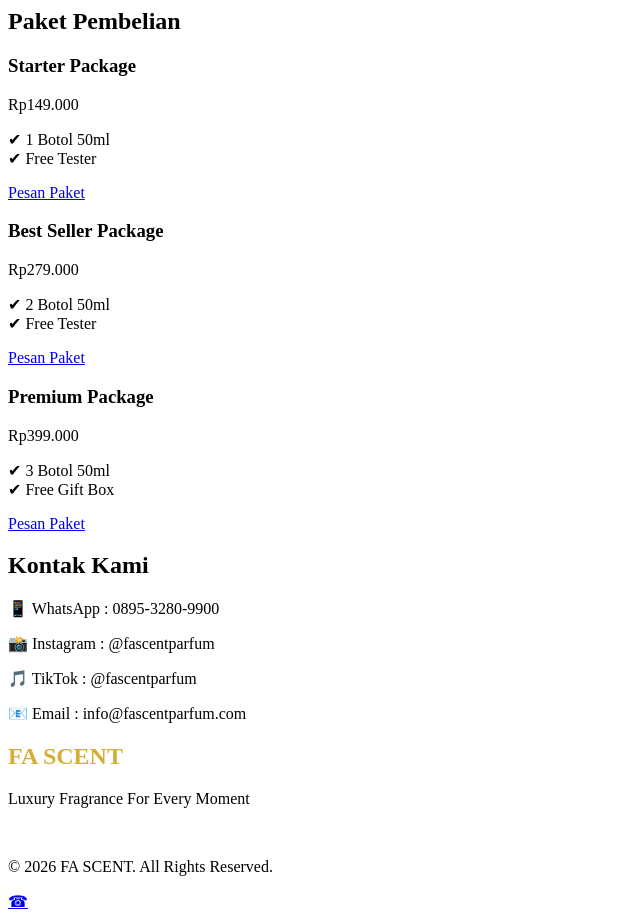
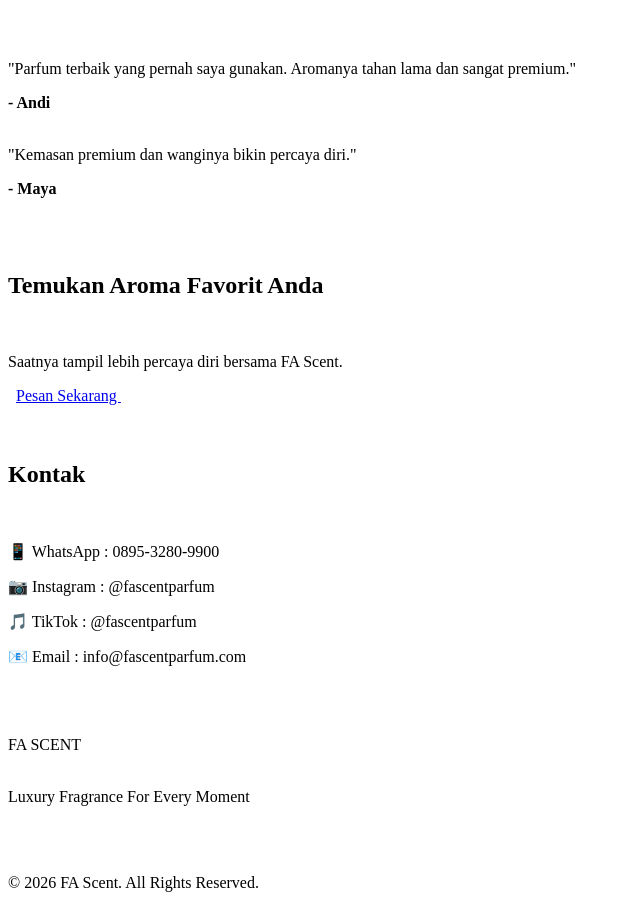
Before and after one commit to fadila23sti-droid/FAScentParfum, a plain HTML site: page index.html in a window 1280 px wide. Shown: the top 913 px of the page, without its empty margins (0-640 px from the left). Drawn offline with Linux system fonts and the light colour scheme.

Commit message:
Enhance index.html with testimonials and contact updates
Added testimonials section and updated contact information.

```diff
--- a/index.html
+++ b/index.html
@@ -1,51 +1,51 @@
-<section id="pricing">
-
-<h2 class="section-title">
-Paket Pembelian
 </h2>
 
-<div class="products">
+<div class="testimonials">
 
-<div class="product-card">
-<div class="product-info">
-<h3>Starter Package</h3>
-<div class="price">Rp149.000</div>
-<p>✔ 1 Botol 50ml<br>✔ Free Tester</p>
-<a href="https://wa.me/6289532809900" class="buy-btn">Pesan Paket</a>
-</div>
+<div class="testimonial">
+<p>
+"Parfum terbaik yang pernah saya gunakan.
+Aromanya tahan lama dan sangat premium."
+</p>
+<strong>- Andi</strong>
 </div>
 
-<div class="product-card">
-<div class="product-info">
-<h3>Best Seller Package</h3>
-<div class="price">Rp279.000</div>
-<p>✔ 2 Botol 50ml<br>✔ Free Tester</p>
-<a href="https://wa.me/6289532809900" class="buy-btn">Pesan Paket</a>
-</div>
-</div>
-
-<div class="product-card">
-<div class="product-info">
-<h3>Premium Package</h3>
-<div class="price">Rp399.000</div>
-<p>✔ 3 Botol 50ml<br>✔ Free Gift Box</p>
-<a href="https://wa.me/6289532809900" class="buy-btn">Pesan Paket</a>
-</div>
+<div class="testimonial">
+<p>
+"Kemasan premium dan wanginya bikin percaya diri."
+</p>
+<strong>- Maya</strong>
 </div>
 
 </div>
 
 </section>
 
+<section id="cta">
+
+<h2>
+Temukan Aroma Favorit Anda
+</h2>
+
+<p>
+Saatnya tampil lebih percaya diri bersama FA Scent.
+</p>
+
+<a href="https://wa.me/6289532809900" class="btn" target="_blank">
+Pesan Sekarang
+</a>
+
+</section>
+
 <section id="contact">
 
 <h2 class="section-title">
-Kontak Kami
+Kontak
 </h2>
 
 <div class="contact">
 <p>📱 WhatsApp : 0895-3280-9900</p>
-<p>📸 Instagram : @fascentparfum</p>
+<p>📷 Instagram : @fascentparfum</p>
 <p>🎵 TikTok : @fascentparfum</p>
 <p>📧 Email : info@fascentparfum.com</p>
 </div>
@@ -54,19 +54,19 @@
 
 <footer>
 
-<h2 style="color:#D4AF37;">FA SCENT</h2>
+<div class="footer-logo">
+FA SCENT
+</div>
 
 <p>Luxury Fragrance For Every Moment</p>
 
 <br>
 
-<p>© 2026 FA SCENT. All Rights Reserved.</p>
+<p>© 2026 FA Scent. All Rights Reserved.</p>
 
 </footer>
 
-<a href="https://wa.me/6289532809900"
-class="whatsapp"
-target="_blank">
+<a href="https://wa.me/6289532809900" class="whatsapp" target="_blank">
 ☎
 </a>
 
```
